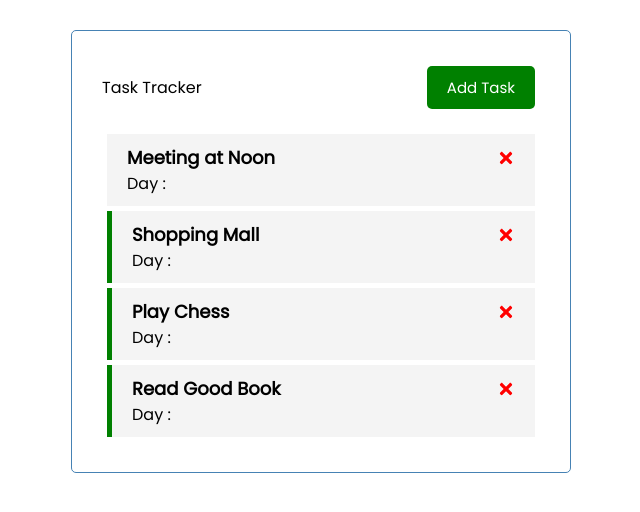
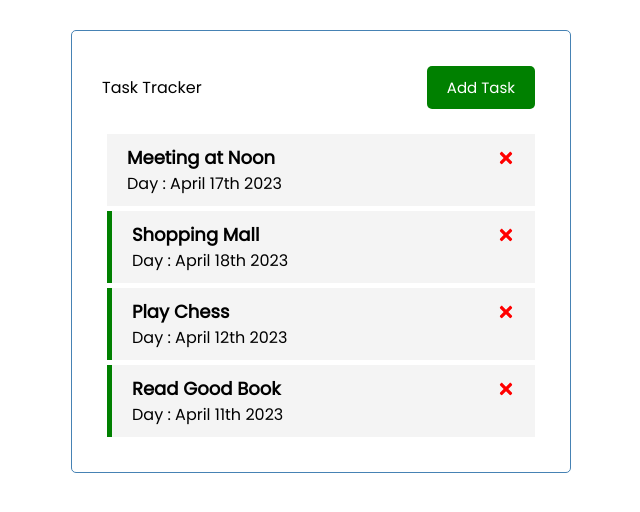
Before and after one commit to GHOST-Aram/my-first-react-app, a React (Create React App) app: page / in a window 1280 px wide. Shown: the top 512 px of the page, without its empty margins (319-959 px from the left). Built offline with nearby package versions, Linux system fonts and the light colour scheme; data requests are answered from the project's data file.

Commit message:
fix: Fix missing Task.day
    -Remove whitespace in property name task.day

```diff
--- a/src/App.js
+++ b/src/App.js
@@ -1,7 +1,7 @@
 import './App.css';
 import { Header } from './components/header'
 import { Tasks } from './components/tasks';
-import { tasks as tasklist, fetchData }  from "./data/data"
+import { fetchData }  from "./data/data"
 import { useState, useEffect } from "react"
 import { TaskForm } from './components/taskForm';
 
@@ -39,7 +39,7 @@ function App() {
   }, [])
 return (
   <div className="container">
-    <Header title= 'Task Tracker' onAdd = {() => setTaskForm(!taskForm)} showTaskForm = {taskForm}/>
+    <Header title = 'Task Tracker' onAdd = {() => setTaskForm(!taskForm)} showTaskForm = {taskForm}/>
     {taskForm && <TaskForm onSave ={saveTask}/>}
     {/* Render Conditionally based on state of Array - Empty / not empty */}
     {
--- a/src/data/data.js
+++ b/src/data/data.js
@@ -1,29 +1,3 @@
-export const tasks = [
-    {
-        id: 1,
-        text: 'Meeting at Noon',
-        day: 'April 17th 2023',
-        reminder: false,
-    },
-    {
-        id: 2,
-        text: 'Shopping Mall',
-        day: 'April 18th 2023',
-        reminder: true,
-    },
-    {
-        id: 3,
-        text: 'Play Chess',
-        day: 'April 12th 2023',
-        reminder: true,
-    },
-    {
-        id: 4,
-        text: 'Read Good Book',
-        day: 'April 11th 2023',
-        reminder: true,
-    },
-]
 export const fetchData = async () => {
     const res = await fetch('http://localhost:5000/tasks')
 
```
Also changed, not shown: db.json (+4 -4 lines).
